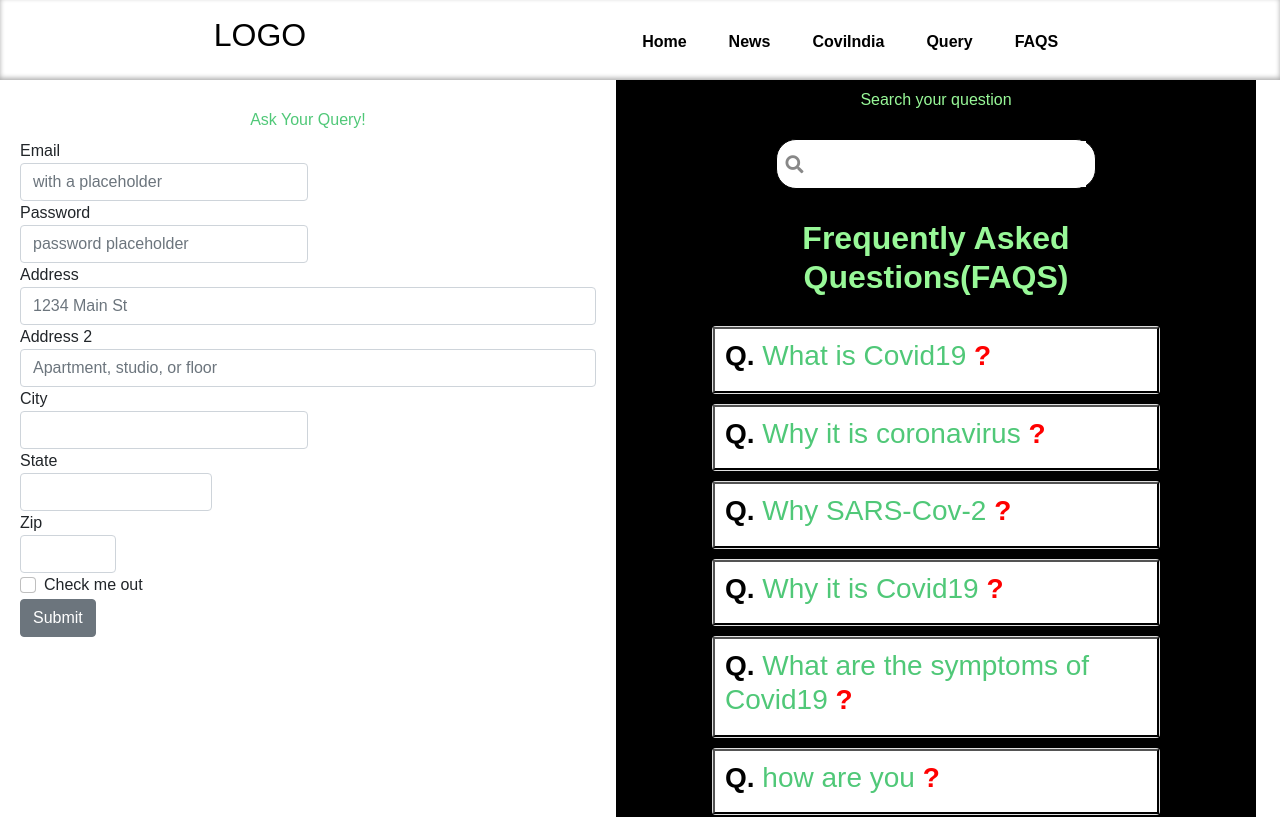
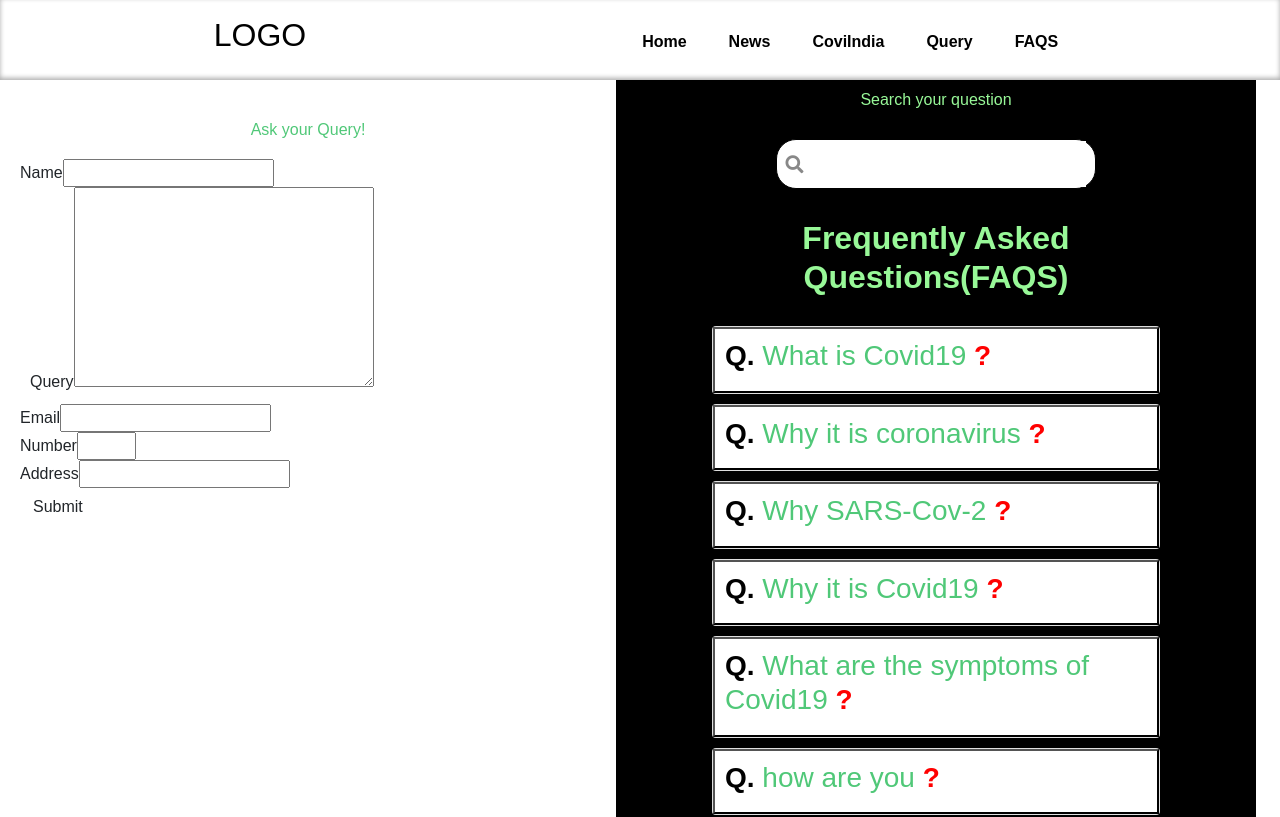
Before and after one commit to simranxx9/CoviDAR, a React (Create React App) app in the folder client/: page /faqs in a window 1280 px wide. Shown: the top 817 px of the page. Built offline with nearby package versions, Linux system fonts and the light colour scheme.

Commit message:
added form

```diff
--- a/client/src/components/Forms.js
+++ b/client/src/components/Forms.js
@@ -1,60 +1,83 @@
-import React from 'react';
-import { Col, Row, Button, Form, FormGroup, Label, Input } from 'reactstrap';
+import React, { Component } from 'react';
 import '../css/Faqs.css'
 
-const Forms = (props) => {
-    return (
-        <Form className="forms-container">
-            <h1 className="head-box" style={{ color: "#50c878", padding: "10px", margin: "0", fontSize: "16px" }}>Ask Your Query!</h1>
-            <Row form>
-                <Col md={6}>
-                    <FormGroup>
-                        <Label for="exampleEmail">Email</Label>
-                        <Input type="email" name="email" id="exampleEmail" placeholder="with a placeholder" />
-                    </FormGroup>
-                </Col>
-                <Col md={6}>
-                    <FormGroup>
-                        <Label for="examplePassword">Password</Label>
-                        <Input type="password" name="password" id="examplePassword" placeholder="password placeholder" />
-                    </FormGroup>
-                </Col>
-            </Row>
-            <FormGroup>
-                <Label for="exampleAddress">Address</Label>
-                <Input type="text" name="address" id="exampleAddress" placeholder="1234 Main St" />
-            </FormGroup>
-            <FormGroup>
-                <Label for="exampleAddress2">Address 2</Label>
-                <Input type="text" name="address2" id="exampleAddress2" placeholder="Apartment, studio, or floor" />
-            </FormGroup>
-            <Row form>
-                <Col md={6}>
-                    <FormGroup>
-                        <Label for="exampleCity">City</Label>
-                        <Input type="text" name="city" id="exampleCity" />
-                    </FormGroup>
-                </Col>
-                <Col md={4}>
-                    <FormGroup>
-                        <Label for="exampleState">State</Label>
-                        <Input type="text" name="state" id="exampleState" />
-                    </FormGroup>
-                </Col>
-                <Col md={2}>
-                    <FormGroup>
-                        <Label for="exampleZip">Zip</Label>
-                        <Input type="text" name="zip" id="exampleZip" />
-                    </FormGroup>
-                </Col>
-            </Row>
-            <FormGroup check>
-                <Input type="checkbox" name="check" id="exampleCheck" />
-                <Label for="exampleCheck" check>Check me out</Label>
-            </FormGroup>
-            <Button>Submit</Button>
-        </Form>
-    );
+class Forms extends Component {
+    state = {
+        name: "",
+        query: "",
+        email: "",
+        mobileNumber: "",
+        address: ""
+    }
+    handleChange = (e) => {
+        this.setState(
+            {
+                [e.target.id]: e.target.value
+            }
+        )
+    }
+    handleSubmit = (e) => {
+        e.preventDefault()
+        console.log(this.state)
+    }
+    render() {
+        return (
+            <div className="forms-container">
+
+                <form className="white"
+                    onSubmit={this.handleSubmit}
+                >
+                    {/* <h5 className="grey-text text-darken-3">Sign Up</h5> */}
+                    <h1 className="head-box" style={{ color: "#50c878", padding: "10px", margin: "10px auto", fontSize: "16px" }}>Ask your Query!</h1>
+
+                    <div className="input-field">
+                        <label htmlFor="name">Name</label>
+                        <input type="text" id="name"
+                            onChange={this.handleChange}
+                            required
+                        />
+                    </div>
+
+                    <div className="input-field">
+                        <label htmlFor="query" style={{ paddingLeft: "10px", marginBottom: "10px" }}>Query</label>
+                        <textarea id="query" style={{ padding: "10px", width: "300px", height: "200px" }}
+                            onChange={this.handleChange}
+                            required
+                        />
+                    </div>
+
+                    <div className="input-field">
+                        <label htmlFor="email">Email</label>
+                        <input type="email" id="email"
+                            onChange={this.handleChange}
+                            required
+                        />
+                    </div>
+
+
+                    <div className="input-field">
+                        <label htmlFor="mobileNumber">Number</label>
+                        <input type="number" id="mobileNumber" min="10" max="10"
+                            onChange={this.handleChange}
+                            required
+                        />
+                    </div>
+                    <div className="input-field">
+                        <label htmlFor="address">Address</label>
+                        <input type="text" id="address"
+                            onChange={this.handleChange}
+
+                        />
+                    </div>
+
+                    <div className="input-field">
+                        <button className="btn pink lighten-1 z-depth-0">Submit</button>
+                    </div>
+
+                </form>
+            </div>
+        );
+    }
 }
 
 export default Forms;
```
